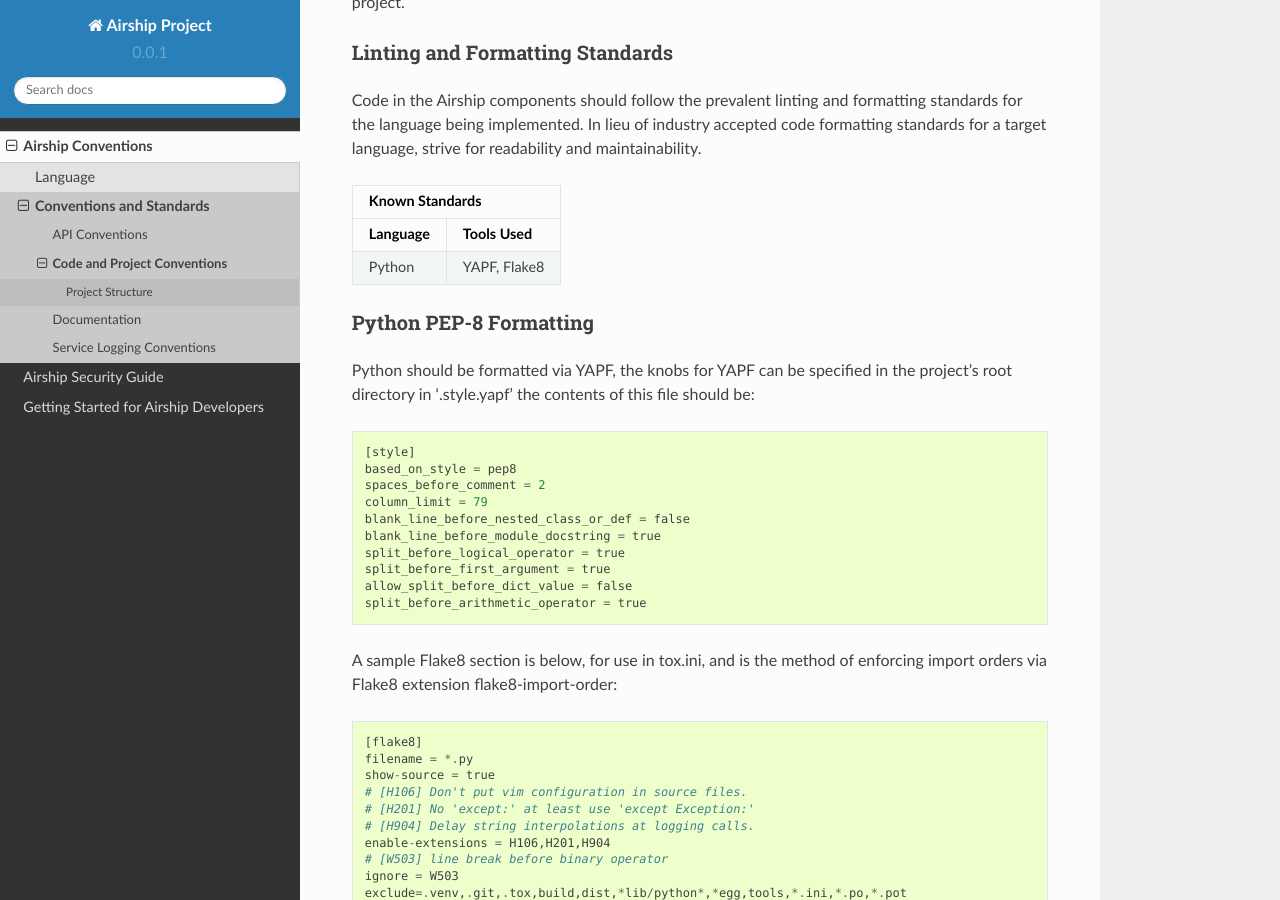
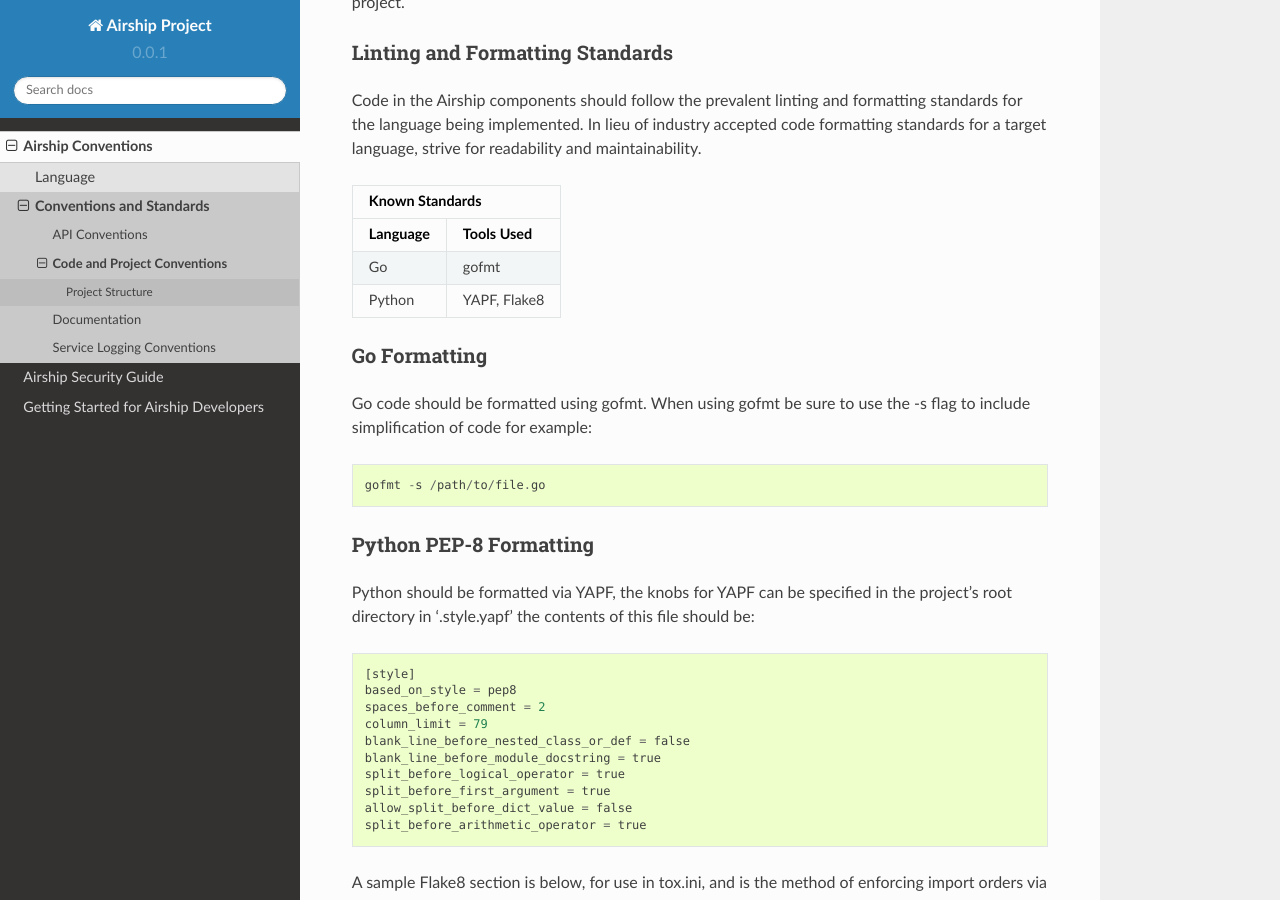
Before and after one commit to airshipit/docs, a Sphinx documentation site: the page built from doc/source/code-conventions.rst, in a window 1280 px wide and 900 px high, scrolled down 1740 px. Built offline with Sphinx 7.4.7 and the Read the Docs theme 2.0.0, drawn with Linux system fonts in a browser that asks for light colours.

Commit message:
Add golang formatting documentation
This patch is migrated from [0] as the repo used to store Airship
docs has changed to airship/docs.

This patch addresses feedback found in the other patch by removing
the manual import order specified to follow PEP8 standards as found
in the OpenStack docs in favor of using the goimports tool.

It is expected that when code is submitted it should have gofmt and
goimports run against it before hand - but these will be enforced
at the gate.

Change-Id: I624bade922e034205643a5214295a0febea7953b

```diff
--- a/doc/source/code-conventions.rst
+++ b/doc/source/code-conventions.rst
@@ -107,8 +107,17 @@
 -------------------------------------------------------
 Language         Tools Used
 ===============  ======================================
+Go               gofmt
 Python           YAPF, Flake8
 ===============  ======================================
+
+Go Formatting
+~~~~~~~~~~~~~~~~~~~
+
+Go code should be formatted using gofmt. When using gofmt be sure to use the
+-s flag to include simplification of code for example::
+
+  gofmt -s /path/to/file.go
 
 Python PEP-8 Formatting
 ~~~~~~~~~~~~~~~~~~~~~~~
```
